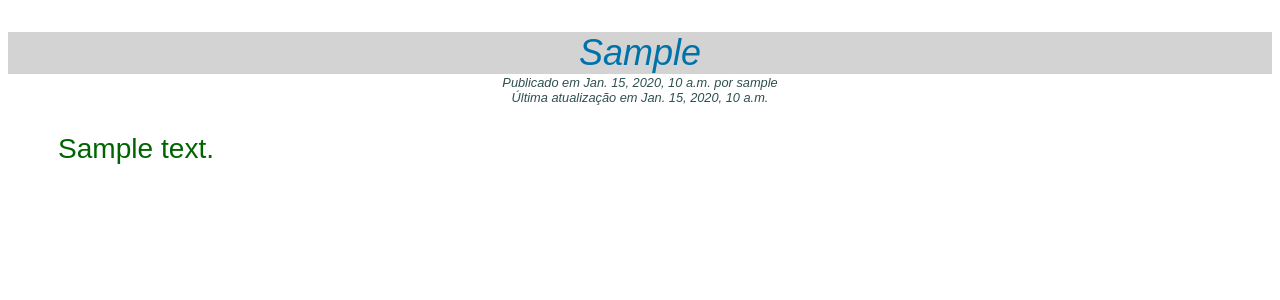
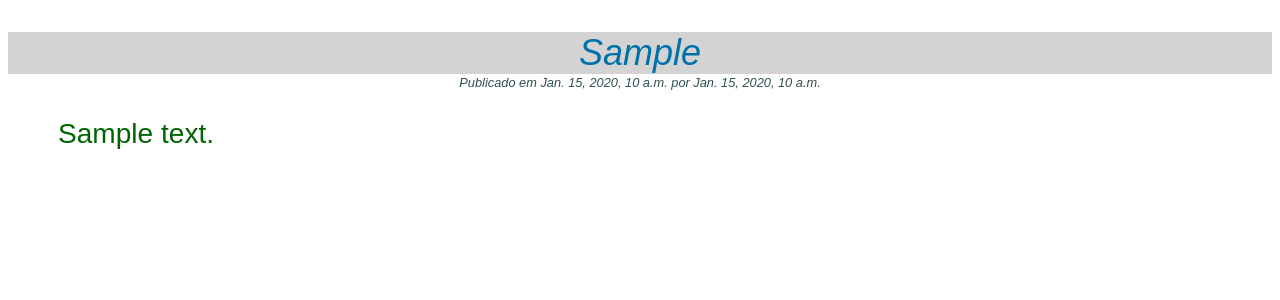
Before and after one commit to guilhermeckc/testblog, a Django app: a page that uses blog/templates/blog/post_detail.html in a window 1280 px wide. Shown: the part 87-387 px from the top of the page. Run offline with Django 3.2, Linux system fonts and the light colour scheme; tables that the repository leaves empty hold one stand-in row (values such as "Sample post").

Commit message:
Revert "Fix author and add updated on post detail template"
This reverts commit 004aa7883f30c79bd73c1586336b714e4d743eda.

```diff
--- a/blog/templates/blog/post_detail.html
+++ b/blog/templates/blog/post_detail.html
@@ -5,8 +5,7 @@
 {% block content %}
     <h2>{{ post.microorganism }}</h2>
     <p class="date">
-        Publicado em {{ post.created }} por {{ post.author }}<br>
-        Última atualização em {{ post.updated }}
+        Publicado em {{ post.created }} por {{ post.updated }}
     </p>
     <h3>{{ post.text|linebreaks }}</h3>
 
```
